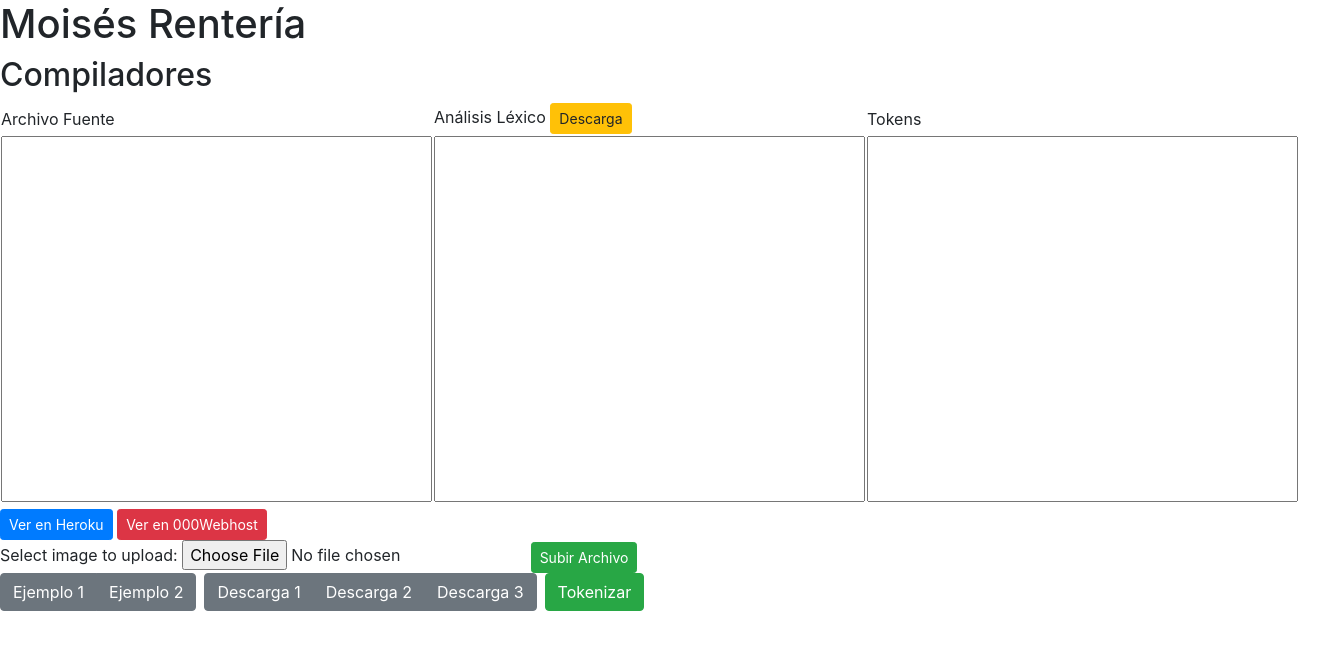
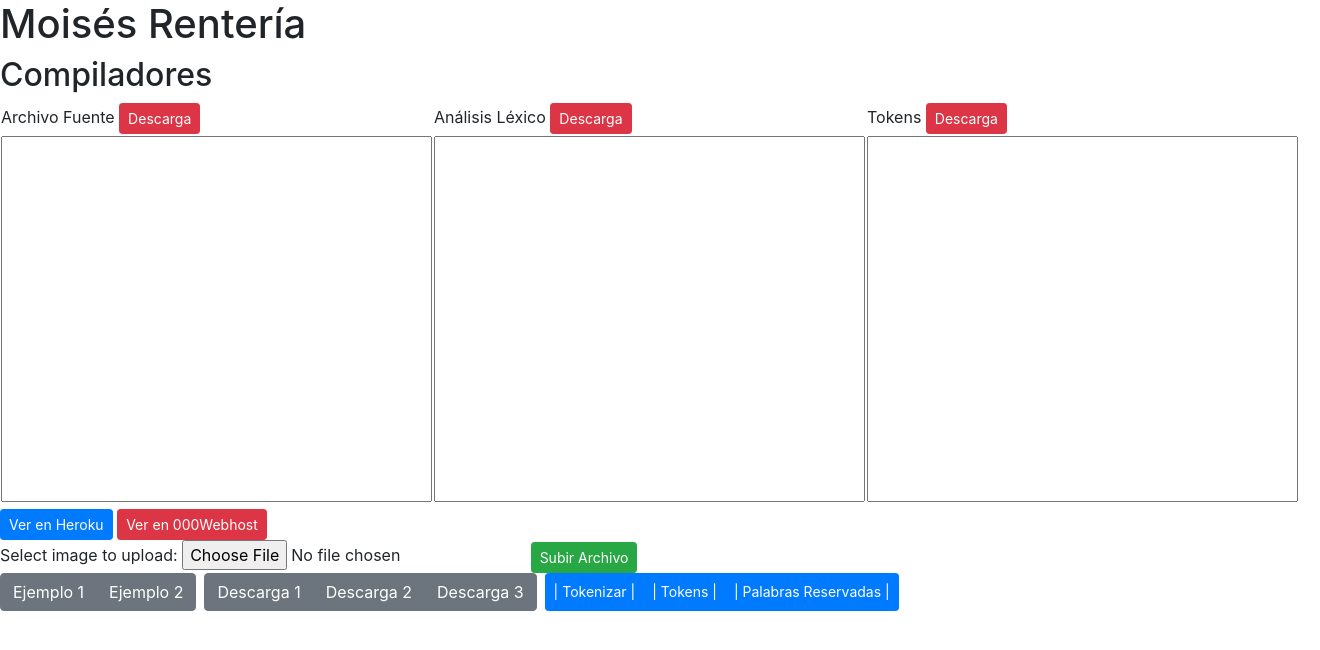
Before and after one commit to Moisito12/public_html, a PHP site: page /compiladores/index.php in a window 1320 px wide. Shown: the top 650 px of the page. Run offline with PHP 8.4, Linux system fonts and the light colour scheme.

Commit message:
Finish commit

```diff
--- a/compiladores/index.php
+++ b/compiladores/index.php
@@ -9,32 +9,7 @@
 </head>
 
 <body>
-    <script>
-        function ejemplo1() {
-            document.getElementById("text_root").innerText = "Mensaje HTML X3";
-        }
-
-        function ejemplo2() {
-            document.getElementById("text_root").innerText = "public class java { public status void main(String[] args) {System.out.println('Hello World'); } }";
-        }
-
-        function tokenizar() {
-            var token = document.getElementById('text_root').value;
-            // var expresionRegular =/[{}() ."!]/ig;
-            var expresionRegular = /\[|\]|\{|\}|\(|\)|\,|\"|\;|\w+|\s|\=/ig;
-            var res = token.match(expresionRegular);
-            var token_espacio = "";
-            for (let i = 0; i < res.length; i++) {
-                //alert(i + " " + res[i]);
-                // token_espacio += res[i] + '\n';
-                var sin_espacio = res[i].trim();
-                if (sin_espacio != "") {
-                    token_espacio += res[i] + '\n';
-                }
-            }
-            document.getElementById('text_token').innerHTML = token_espacio;
-        }
-    </script>
+<script src="js/main.js"></script>
   <?php
 
   if (!empty($_POST)) {
@@ -42,17 +17,7 @@
     $target_file = $target_dir . basename($_FILES["fileToUpload"]["name"]);
     $uploadOk = 1;
     $imageFileType = pathinfo($target_file, PATHINFO_EXTENSION);
-        // Check if image file is a actual image or fake image
-        /*if(isset($_POST["submit"])) {
-    $check = getimagesize($_FILES["fileToUpload"]["tmp_name"]);
-    if($check !== false) {
-        echo "File is an image - " . $check["mime"] . ".";
-        $uploadOk = 1;
-    } else {
-        echo "File is not an image. 100";
-        $uploadOk = 0;
-    }
-}*/
+
     // Check if file already exists
     if (file_exists($target_file)) {
       echo "Lo siento, el archivo ya existe.";
@@ -85,12 +50,14 @@
   <h2>Compiladores</h2>
   <table>
     <tr>
-            <td>Archivo Fuente</td>
-            <td>Análisis Léxico <button class="btn btn-sm btn-warning">Descarga</button> </td>
-            <td>Tokens</td>
+      <td>Archivo Fuente <button onclick="downFuente()" class="btn btn-danger btn-sm">Descarga</button> </td>
+      <td>Análisis Léxico <button onclick="downAnalisis()" class="btn btn-danger btn-sm">Descarga</button> </td>
+
+
+      <td>Tokens <button onclick="downTokens()" class="btn btn-danger btn-sm">Descarga</button> </td>
     </tr>
     <tr>
-            <td><textarea name="text_doc" id="text_root" style="resize:none" id="" cols="40" rows="15">
+      <td><textarea name="text_doc" id="text_root" style="resize:none" id="textOne" cols="40" rows="15">
             <?php
             if (!empty($target_file) && file_exists($target_file)) {
               $fileContent = file_get_contents($target_file);
@@ -100,28 +67,36 @@
             ?></textarea></td>
       <td><textarea name="text_token" style="resize:none" id="text_token" cols="40" rows="15">
             </textarea></td>
-            <td><textarea name="" style="resize:none" id="" cols="40" rows="15"></textarea></td>
+      <td><textarea name="acomodado" style="resize:none" id="text3" cols="40" rows="15"></textarea></td>
     </tr>
   </table>
-    <a href="https://warm-mesa-59344.herokuapp.com/compiladores/index.php" class="btn btn-primary btn-sm" target="_blank">Ver en Heroku</a>
-    <a href="https://moisesrenteriacompilador.000webhostapp.com/compiladores/index.php" class="btn btn-danger btn-sm" target="_blank">Ver en 000Webhost</a>
+  <a href="http://herokuhernandez.herokuapp.com/compiladores/" class="btn btn-primary btn-sm" target="_blank">Ver en Heroku</a>
+  <a href="https://compiladoreshernandez.000webhostapp.com/compiladores/" class="btn btn-danger btn-sm" target="_blank">Ver en 000Webhost</a>
   <form action="index.php" method="post" enctype="multipart/form-data">
     Select image to upload:
     <input type="file" name="fileToUpload" id="fileToUpload">
     <input type="submit" value="Subir Archivo" name="submit" class="btn btn-sm btn-success">
   </form>
+
   <div class="btn-toolbar" role="toolbar" aria-label="Toolbar with button groups">
     <div class="btn-group mr-2" role="group" aria-label="First group">
       <input type="button" value="Ejemplo 1" onclick="ejemplo1()" class="btn btn-secondary">
       <input type="button" value="Ejemplo 2" onclick="ejemplo2()" class="btn btn-secondary">
     </div>
+
     <div class="btn-group mr-2" role="group" aria-label="Second group">
       <a href="ejemplo1.txt" download="ejemplo1.txt" class="btn btn-secondary">Descarga 1</a>
       <a href="ejemplo2.txt" download="ejemplo2.txt" class="btn btn-secondary">Descarga 2</a>
       <a href="ejemplo3.txt" download="ejemplo3.txt" class="btn btn-secondary">Descarga 3</a>
     </div>
-        <button type="button" class="btn btn-success" onclick="tokenizar()">Tokenizar</button>
+
+    <div class="btn-group mr-2" role="group" aria-label="Second group">
+    <button type="button" class="btn btn-primary btn-sm"  onclick="tokenizar();acomodar()">| Tokenizar |</button>
+    <button type="button" class="btn btn-primary btn-sm" onclick="alerta_tokens()">| Tokens |</button>
+    <button type="button" class="btn btn-primary btn-sm" onclick="alerta()">| Palabras Reservadas |</button>
+    </div>
+
+
+
   </div>
 </body>
-
-</html>
--- /dev/null
+++ b/compiladores/js/main.js
@@ -0,0 +1,177 @@
+var reservadas = ["abstract", "assert", "boolean", "break", "byte", "case", "catch", "char", "class", "const", "continue", "default", "do", "double", "else", "enum", "extends", "false", "final", "finally", "float", "for", "goto", "if", "implements", "import", "instanceof", "int", "interface", "long", "native", "new	null", "package", "private", "protected", "public", "return", "short", "static", "strictfp", "String", "super", "switch", "synchronized", "this", "throw", "throws", "transient", "true", "try", "void", "volatile", "while"]
+
+    var tokens = [ "[", "]","{","}","(",")",";",":","ID","Numero","=",".",","]
+
+    function alerta_tokens() {
+      var index_tokens = "";
+      for (let i = 0; i < tokens.length; i++) {
+        index_tokens += (i + 45) + " " + tokens[i] + "\n";
+      }
+      alert(index_tokens);
+    }
+
+    function alerta() {
+      var index = "";
+      for (let i = 0; i < reservadas.length; i++) {
+        index += (i + 1) + " " + reservadas[i] + "\n";
+      }
+      alert(index);
+      //alert(reservadas.toString().replace(/,/g,"\n"));
+    }
+
+    function ejemplo1() {
+      document.getElementById("text_root").innerText = "Mensaje HTML X3";
+    }
+
+    function ejemplo2() {
+      document.getElementById("text_root").innerText = "public class java { public static void main(String[] args) {System.out.println('Hello World'); } }";
+    }
+
+    function tokenizar() {
+      var token = document.getElementById('text_root').value;
+      var expresionRegular = /\[|\]|{|\}|\(|\)|\,|\:|\w+|\s|\=|\.|\=/ig;
+      var res = token.match(expresionRegular);
+      var token_espacio = "";
+
+      for (let i = 0; i < res.length; i++) {
+
+        var sin_espacios = res[i].trim();
+
+        if (sin_espacios != "") {
+          token_espacio += res[i] + "->Token: " + buscartoken(res[i]) + " ";
+        }
+      }
+      document.getElementById('text_token').innerHTML = token_espacio;
+    }
+
+    function acomodar() {
+      var token = document.getElementById("text_token").value;
+      var expresionRegular = /\[|\]|\{|\}|\(|\)|\,|\;|\"|\=|\.|\w+|\s/ig;
+      var res = token.match(expresionRegular);
+      var token_espacio = "";
+      var contador = 1;
+
+      for (let i = 0; i < res.length; i++) {
+
+        var sin_espacios = res[i].trim();
+        if (sin_espacios != "") {
+          token_espacio += buscartoken2(res[i]) + " ";
+          contador++;
+          if (contador == 10) {
+            token_espacio += "\n";
+            contador = 1;
+          }
+        }
+      }
+      document.getElementById("text3").innerHTML = token_espacio;
+    }
+
+
+    function buscartoken(enumerador) {
+      for (let i = 0; i < reservadas.length; i++) {
+        if (enumerador == reservadas[i]) {
+          return (i + 1) + " Descripcion: Palabras Reservadas" + "\n";
+        }
+      }
+      for (let i = 0; i < tokens.length; i++) {
+
+        switch (enumerador) {
+          case "[":
+          case "]":
+          case "{":
+          case "}":
+          case "(":
+          case ")":
+          case ";":
+          case ":":
+          case "ID":
+          case "Numero":
+          case "=":
+          case ".":
+          case ",":
+            return (i + 45) + " Descripcion: Caracter Especial" + "\n";
+            break;
+          default:
+            if (isNaN(enumerador)) {
+              return 11 + " Descripcion: Identificador" + "\n";
+            } else return 12 + " Descripcion: Numero" + "\n";
+        }
+      }
+      return -1;
+    }
+
+    function buscartoken2(enumerador2) {
+      for (let i = 0; i < reservadas.length; i++) {
+        if (enumerador2 == reservadas[i]) {
+          return (i + 1);
+        }
+      }
+      for (let i = 0; i < tokens.length; i++) {
+
+        switch (enumerador2) {
+          case "[":
+          case "]":
+          case "{":
+          case "}":
+          case "(":
+          case ")":
+          case ";":
+          case ":":
+          case "ID":
+          case "Numero":
+          case "=":
+          case ".":
+          case ",":
+            return (i + 45);
+            break;
+          default:
+            if (isNaN(enumerador2)) {
+              return 11;
+            } else return 12;
+        }
+      }
+      return -1;
+    }
+
+
+    function downAnalisis() {
+      var textToken = document.getElementById("text_token").value;
+      var element = document.createElement('a');
+      element.setAttribute('href', 'data:text/plain;charset=utf-8,' + encodeURIComponent(textToken));
+      element.setAttribute('download', "analisis_lexico.txt");
+
+      element.style.display = 'none';
+      document.body.appendChild(element);
+
+      element.click();
+
+      document.body.removeChild(element);
+    }
+
+    function downFuente() {
+      var text_root = document.getElementById("text_root").value;
+      var element = document.createElement('a');
+      element.setAttribute('href', 'data:text/plain;charset=utf-8,' + encodeURIComponent(text_root));
+      element.setAttribute('download', "codigo_fuente.txt");
+
+      element.style.display = 'none';
+      document.body.appendChild(element);
+
+      element.click();
+
+      document.body.removeChild(element);
+    }
+
+    function downTokens() {
+      var text3 = document.getElementById("text3").value;
+      var element = document.createElement('a');
+      element.setAttribute('href', 'data:text/plain;charset=utf-8,' + encodeURIComponent(text3));
+      element.setAttribute('download', "tokens.txt");
+
+      element.style.display = 'none';
+      document.body.appendChild(element);
+
+      element.click();
+
+      document.body.removeChild(element);
+    }
```
Lines whose indentation alone changed are shown as unchanged.
